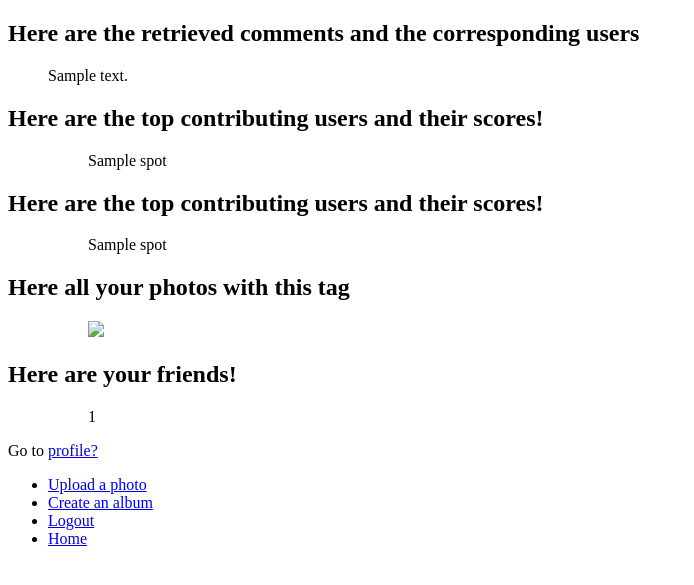
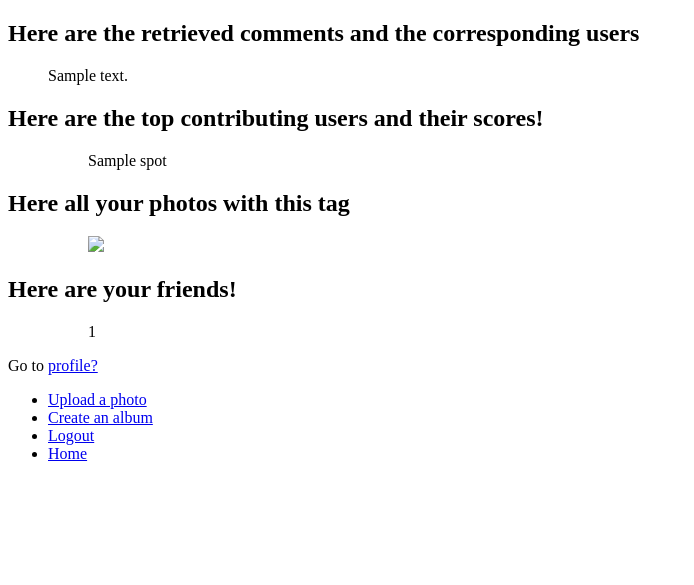
Before and after one commit to diegosbu/PhotoShare_App, a Flask app: template templates/query.html in a window 1280 px wide. Shown: the top 585 px of the page, without its empty margins (0-694 px from the left). Run offline with Flask 2, Linux system fonts and the light colour scheme; the template is opened without the code that fills it: most values are stand-ins (such as "Sample title", 1, 10 or a date in 2020).

```diff
--- a/templates/query.html
+++ b/templates/query.html
@@ -6,17 +6,6 @@
     <ul>
     {% for comment in comments %}
       {{comment}}
-    {% endfor %}
-    </ul>
-{% endif %}
-
-{% if leaderboard %}
-<h2>Here are the top contributing users and their scores!</h2>
-    <ul>
-    {% for spot in leaderboard %}
-      <ul>
-        {{spot}}
-      </ul>
     {% endfor %}
     </ul>
 {% endif %}
```
